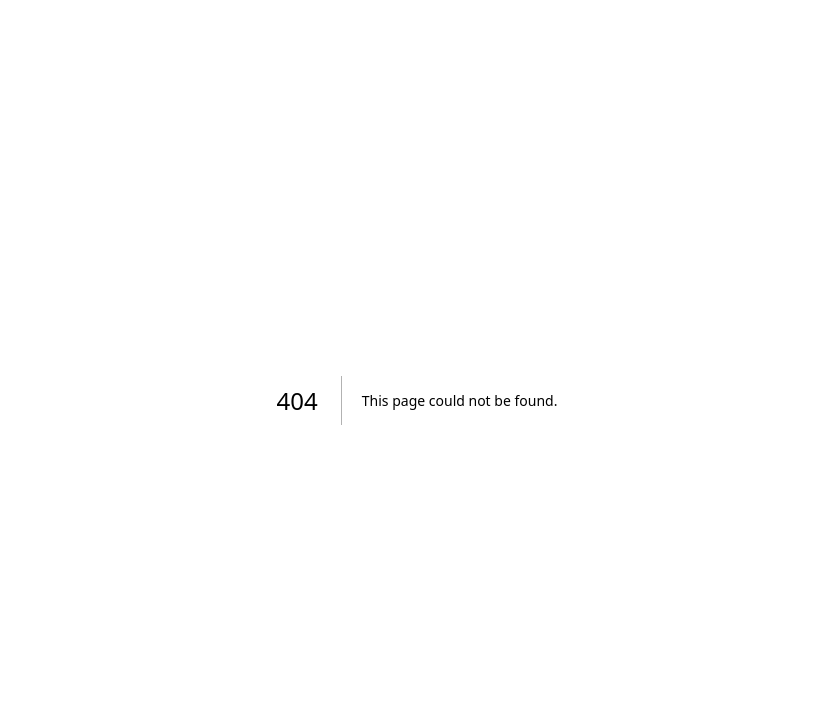
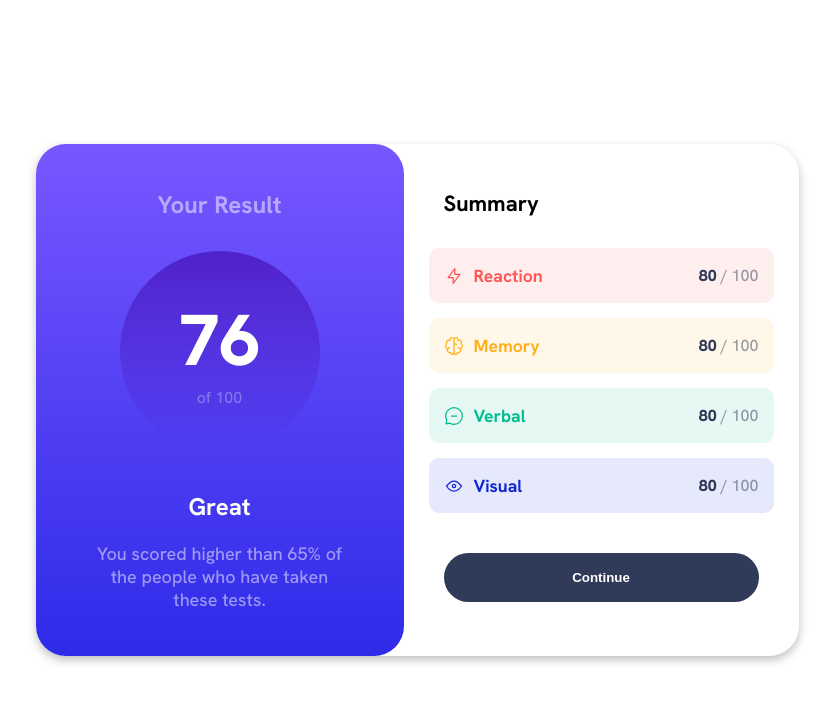
Before and after one commit to ilhamprabaswara/frontend-mentor, a Next.js app: page /SummaryStats in a window 1280 px wide. Before the commit this address had no page. Shown: the top 702 px of the page, without its empty margins (223-1057 px from the left). Built offline with nearby package versions, Linux system fonts and the light colour scheme.

Commit message:
SummaryCard

```diff
--- /dev/null
+++ b/src/components/SummaryCard/SummaryCard.js
@@ -0,0 +1,64 @@
+import styles from './SummaryCard.module.css'
+export default function SummaryCard() {
+    return (
+        <main className={styles.container}>
+            <div className={styles.cards}>
+                <div className={styles.topSummary}>
+                    <div className={styles.card1}>
+                        <h1>Your Result</h1>
+                        <div className={styles.result}>
+                            <h2>76</h2>
+                            <p>of 100</p>
+                        </div>
+                        <div className={styles.cardDetail}>
+                            <h2>Great</h2>
+                            <p>You scored higher than 65% of the people who have taken these tests.</p>
+                        </div>
+                    </div>
+                </div>
+                <div className={styles.summary}>
+                    <h1>Summary</h1>
+                    <div className={styles.card2}>
+                        <div className={`${styles.summaryBar} ${styles.reaction}`}>
+                            <div className={styles.summaryName}>
+                                <svg xmlns="http://www.w3.org/2000/svg" width="20" height="20" fill="none" viewBox="0 0 20 20"><path stroke="#F55" stroke-linecap="round" stroke-linejoin="round" stroke-width="1.25" d="M10.833 8.333V2.5l-6.666 9.167h5V17.5l6.666-9.167h-5Z" /></svg>
+                                <h3>Reaction</h3>
+                            </div>
+                            <div className={styles.summaryScore}>
+                                <p><span className={styles.summaryBold}>80</span> / 100</p>
+                            </div>
+                        </div>
+                        <div className={`${styles.summaryBar} ${styles.memory}`}>
+                            <div className={styles.summaryName}>
+                                <svg xmlns="http://www.w3.org/2000/svg" width="20" height="20" fill="none" viewBox="0 0 20 20"><path stroke="#FFB21E" stroke-linecap="round" stroke-linejoin="round" stroke-width="1.25" d="M5.833 11.667a2.5 2.5 0 1 0 .834 4.858" /><path stroke="#FFB21E" stroke-linecap="round" stroke-linejoin="round" stroke-width="1.25" d="M3.553 13.004a3.333 3.333 0 0 1-.728-5.53m.025-.067a2.083 2.083 0 0 1 2.983-2.824m.199.054A2.083 2.083 0 1 1 10 3.75v12.917a1.667 1.667 0 0 1-3.333 0M10 5.833a2.5 2.5 0 0 0 2.5 2.5m1.667 3.334a2.5 2.5 0 1 1-.834 4.858" /><path stroke="#FFB21E" stroke-linecap="round" stroke-linejoin="round" stroke-width="1.25" d="M16.447 13.004a3.334 3.334 0 0 0 .728-5.53m-.025-.067a2.083 2.083 0 0 0-2.983-2.824M10 3.75a2.085 2.085 0 0 1 2.538-2.033 2.084 2.084 0 0 1 1.43 2.92m-.635 12.03a1.667 1.667 0 0 1-3.333 0" /></svg>
+                                <h3>Memory</h3>
+                            </div>
+                            <div className={styles.summaryScore}>
+                                <p><span className={styles.summaryBold}>80</span> / 100</p>
+                            </div>
+                        </div>
+                        <div className={`${styles.summaryBar} ${styles.verbal}`}>
+                            <div className={styles.summaryName}>
+                                <svg xmlns="http://www.w3.org/2000/svg" width="20" height="20" fill="none" viewBox="0 0 20 20"><path stroke="#00BB8F" stroke-linecap="round" stroke-linejoin="round" stroke-width="1.25" d="M7.5 10h5M10 18.333A8.333 8.333 0 1 0 1.667 10c0 1.518.406 2.942 1.115 4.167l-.699 3.75 3.75-.699A8.295 8.295 0 0 0 10 18.333Z" /></svg>
+                                <h3>Verbal</h3>
+                            </div>
+                            <div className={styles.summaryScore}>
+                                <p><span className={styles.summaryBold}>80</span> / 100</p>
+                            </div>
+                        </div>
+                        <div className={`${styles.summaryBar} ${styles.visual}`}>
+                            <div className={styles.summaryName}>
+                                <svg xmlns="http://www.w3.org/2000/svg" width="20" height="20" fill="none" viewBox="0 0 20 20"><path stroke="#1125D6" stroke-linecap="round" stroke-linejoin="round" stroke-width="1.25" d="M10 11.667a1.667 1.667 0 1 0 0-3.334 1.667 1.667 0 0 0 0 3.334Z" /><path stroke="#1125D6" stroke-linecap="round" stroke-linejoin="round" stroke-width="1.25" d="M17.5 10c-1.574 2.492-4.402 5-7.5 5s-5.926-2.508-7.5-5C4.416 7.632 6.66 5 10 5s5.584 2.632 7.5 5Z" /></svg>
+                                <h3>Visual</h3>
+                            </div>
+                            <div className={styles.summaryScore}>
+                                <p><span className={styles.summaryBold}>80</span> / 100</p>
+                            </div>
+                        </div>
+                    </div>
+                    <button className={styles.buttonCont}>Continue</button>
+                </div>
+            </div>
+        </main>
+    )
+}
--- /dev/null
+++ b/src/components/SummaryCard/SummaryCard.module.css
@@ -0,0 +1,208 @@
+@import url('https://fonts.googleapis.com/css2?family=Hanken+Grotesk:wght@500;700;800&display=swap');
+
+.container {
+    box-sizing: border-box;
+    color: hsl(0, 0%, 100%);
+    font-family: 'Hanken Grotesk', sans-serif;
+
+}
+
+.topSummary {
+    box-sizing: border-box;
+    padding: 25px;
+    text-align: center;
+    height: 356px;
+    background: linear-gradient(180deg, hsl(252, 100%, 67%), hsl(241, 81%, 54%));
+    border-bottom-left-radius: 30px;
+    border-bottom-right-radius: 30px;
+
+}
+
+.topSummary h1 {
+    color: hsla(0, 0%, 100%, 0.5);
+    font-size: 18px;
+    line-height: 0%;
+    margin-bottom: 25px;
+}
+
+.topSummary p {
+    color: hsla(0, 0%, 100%, 0.5);
+}
+
+.cardDetail p {
+    font-size: 16px;
+    font-weight: 500;
+    width: 253px;
+    margin: 0 auto;
+}
+
+.result {
+    display: flex;
+    justify-content: center;
+    flex-direction: column;
+    margin: 0 auto;
+    width: 139px;
+    height: 139px;
+    border-radius: 100px;
+    background: linear-gradient(180deg, hsla(256, 72%, 46%, 1), hsla(241, 72%, 46%, 0));
+}
+
+.result h2,
+.result p {
+    margin: 0;
+}
+
+.result h2 {
+    font-size: 56px;
+    font-weight: 800;
+}
+
+.result p {
+    color: hsla(0, 0%, 100%, 0.3);
+}
+
+.summary {
+    color: hsl(0, 0%, 0%);
+    padding: 0 30px;
+}
+
+.summary h1 {
+    font-size: 17px;
+    font-weight: 600;
+    margin: 25px 0;
+}
+
+.summaryBar {
+    margin-bottom: 16px;
+    padding: 0 15px;
+    display: flex;
+    justify-content: space-between;
+    border-radius: 10px;
+    align-items: center;
+}
+
+.summaryName {
+    font-size: 15px;
+    display: flex;
+    align-items: center;
+    gap: 10px;
+}
+
+.reaction {
+    color: hsl(360, 100%, 67%);
+    background-color: hsla(360, 100%, 67%, 0.1);
+}
+
+.verbal {
+    color: hsl(166, 100%, 37%);
+    background-color: hsla(166, 100%, 37%, 0.1);
+}
+
+.memory {
+    color: hsl(39, 100%, 56%);
+    background-color: hsla(39, 100%, 56%, 0.1);
+}
+
+.visual {
+    color: hsl(234, 85%, 45%);
+    background-color: hsla(234, 85%, 45%, 0.1);
+
+}
+
+.summaryScore {
+    color: hsla(224, 30%, 27%, 0.5);
+}
+
+.summaryBold {
+    color: hsla(224, 30%, 27%, 1);
+    font-weight: 800;
+}
+
+.buttonCont {
+    display: block;
+    width: 315px;
+    margin: 0 auto;
+    border: none;
+    color: hsl(0, 0%, 100%);
+    font-weight: 700;
+    background-color: hsl(224, 30%, 27%);
+    padding: 17px 0;
+    border-radius: 28px;
+}
+
+@media (min-width: 600px) {
+    .container {
+        display: flex;
+        justify-content: center;
+        align-items: center;
+        height: 100vh;
+    }
+
+    .cards {
+        box-shadow: 0px 4px 10px rgba(0, 0, 0, 0.25);
+        border-radius: 30px;
+        display: flex;
+    }
+
+
+    .card1 {
+        height: 100%;
+        display: flex;
+        align-items: center;
+        justify-content: space-between;
+        flex-direction: column;
+    }
+
+    .card2 {
+        width: 100%;
+        display: flex;
+        align-items: center;
+        justify-content: space-between;
+        flex-direction: column;
+        gap: 15px;
+    }
+
+    .cardDetail p {
+        font-size: 18px;
+    }
+
+    .result {
+        height: 200px;
+        width: 200px;
+    }
+
+    .result h2 {
+        font-size: 72px;
+        font-weight: 800;
+    }
+
+    .topSummary {
+        border-radius: 30px;
+        width: 368px;
+        height: 512px;
+        padding: 45px 40px;
+    }
+
+    .topSummary h1 {
+        font-size: 24px;
+    }
+
+    .summary {
+        padding: 45px 40px;
+    }
+
+    .summary h1 {
+        font-size: 22px;
+        margin-top: 0;
+        margin-bottom: 30px;
+    }
+
+    .summaryBar {
+        height: 55px;
+        width: 100%;
+        margin: 0;
+    }
+    .buttonCont {
+        margin-top: 40px;
+    }
+}
--- /dev/null
+++ b/src/pages/SummaryStats/index.js
@@ -0,0 +1,7 @@
+import SummaryCard from "../../components/SummaryCard/SummaryCard";
+
+export default function SummaryStats() {
+    return (
+        <SummaryCard />
+    )
+}
```
